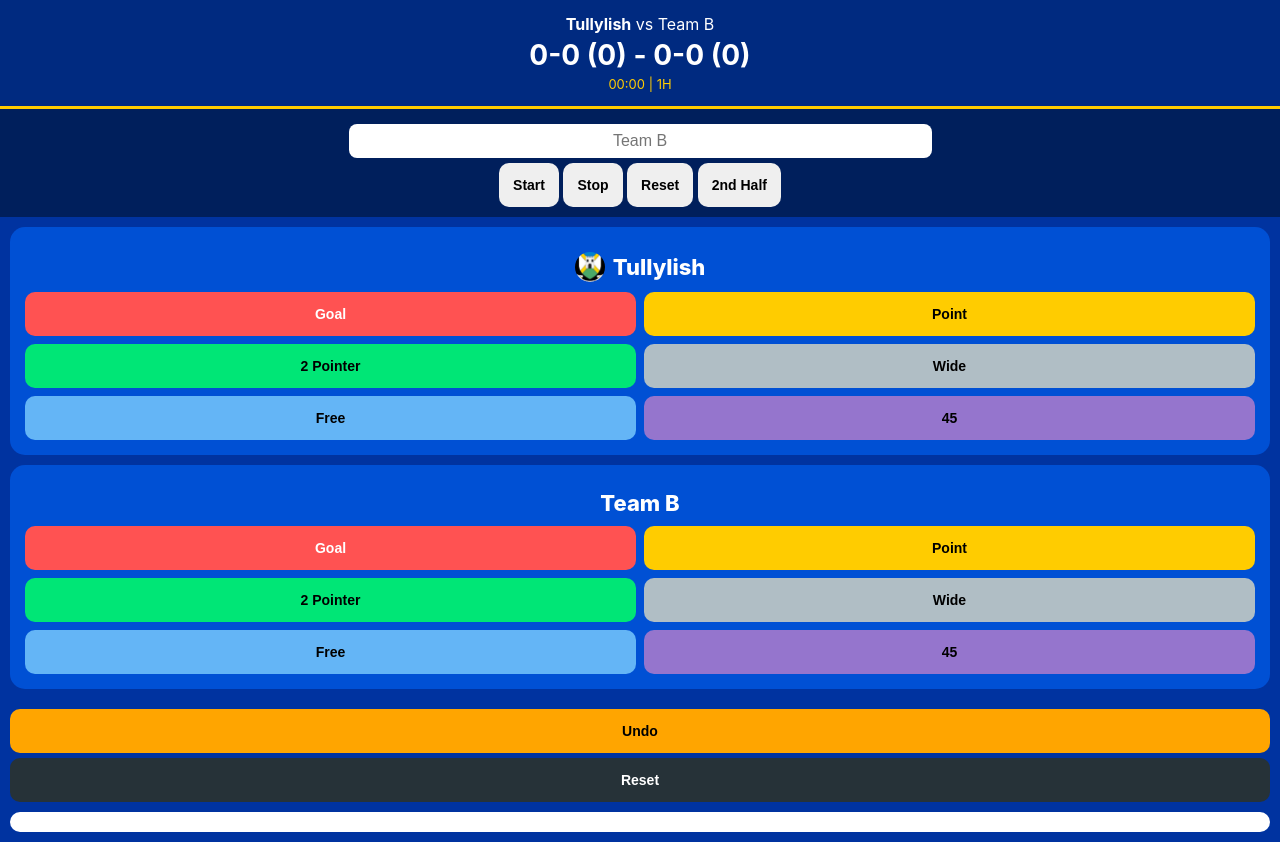
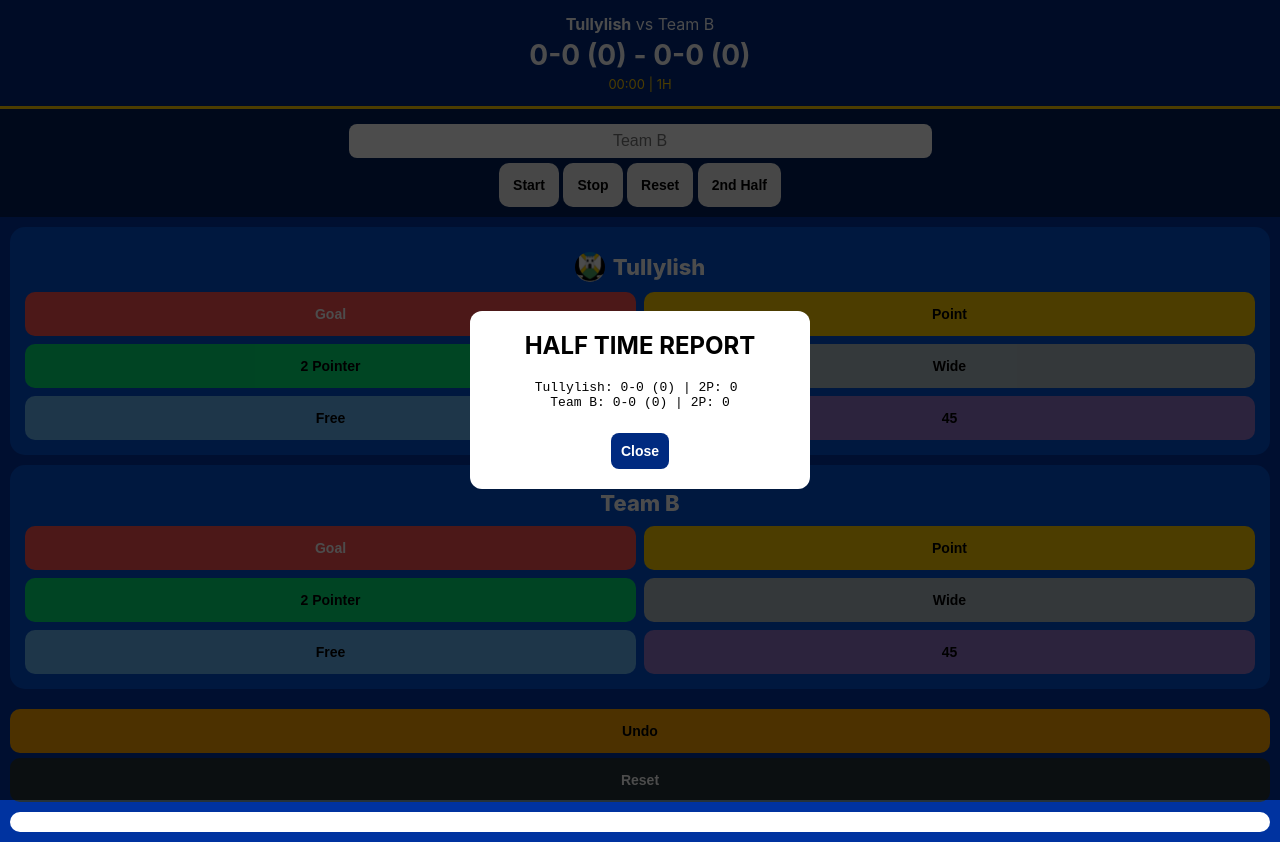
Before and after one commit to LishCoffee/Gaa-Match-Tracker, a plain HTML site: page index.html in a window 1280 px wide. Both pictures are taken after a click on the button "2nd Half". Drawn offline with Linux system fonts and the light colour scheme.

Commit message:
Update index.html

```diff
--- a/index.html
+++ b/index.html
@@ -108,6 +108,41 @@
     margin-top: 5px;
   }
 
+  .popup {
+  position: fixed;
+  top: 0;
+  left: 0;
+  width: 100%;
+  height: 100%;
+  background: rgba(0,0,0,0.7);
+  display: none;
+  justify-content: center;
+  align-items: center;
+}
+
+.popup-content {
+  background: white;
+  color: black;
+  padding: 20px;
+  border-radius: 12px;
+  width: 80%;
+  max-width: 300px;
+  text-align: center;
+}
+
+.popup-content h2 {
+  margin-top: 0;
+}
+
+.popup-content button {
+  margin-top: 10px;
+  padding: 10px;
+  background: #002a80;
+  color: white;
+  border: none;
+  border-radius: 8px;
+}
+
   #log {
     background: white;
     color: black;
@@ -197,15 +232,18 @@ function generateReport(type) {
   const aTotal = (score.A.goals * 3) + aPoints;
   const bTotal = (score.B.goals * 3) + bPoints;
 
-  const report =
-`${type} REPORT
+  document.getElementById("reportTitle").innerText = type + " REPORT";
 
-Tullylish: ${score.A.goals}-${aPoints} (${aTotal}) | 2P: ${score.A.twos}
-${getTeamB()}: ${score.B.goals}-${bPoints} (${bTotal}) | 2P: ${score.B.twos} `;
+  document.getElementById("reportText").innerText =
+`Tullylish: ${score.A.goals}-${aPoints} (${aTotal}) | 2P: ${score.A.twos}
+${getTeamB()}: ${score.B.goals}-${bPoints} (${bTotal}) | 2P: ${score.B.twos}`;
 
-  alert(report);
+  document.getElementById("reportPopup").style.display = "flex";
 }
 
+function closePopup() {
+  document.getElementById("reportPopup").style.display = "none";
+}
 
 let score = {
   A:{goals:0,points:0,twos:0},
@@ -367,5 +405,13 @@ updateTimer();
 
 </script>
 
+<div id="reportPopup" class="popup">
+  <div class="popup-content">
+    <h2 id="reportTitle"></h2>
+    <pre id="reportText"></pre>
+    <button onclick="closePopup()">Close</button>
+  </div>
+</div>
+
 </body>
 </html>
```
